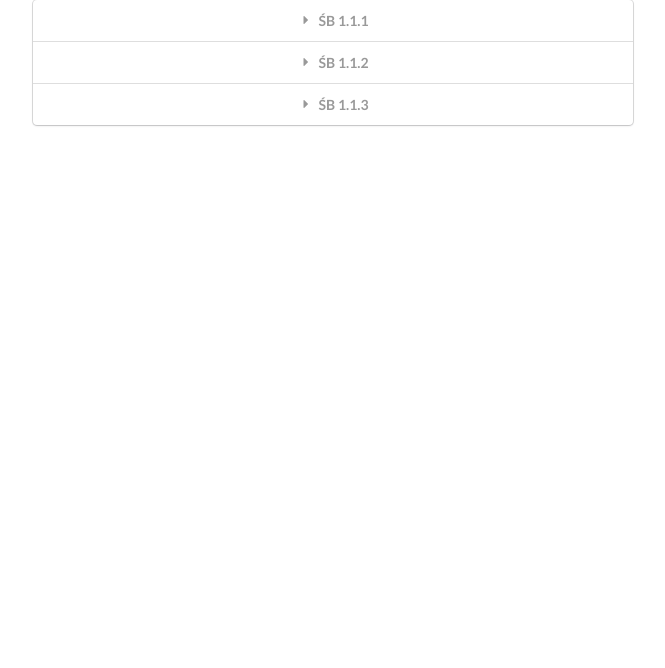
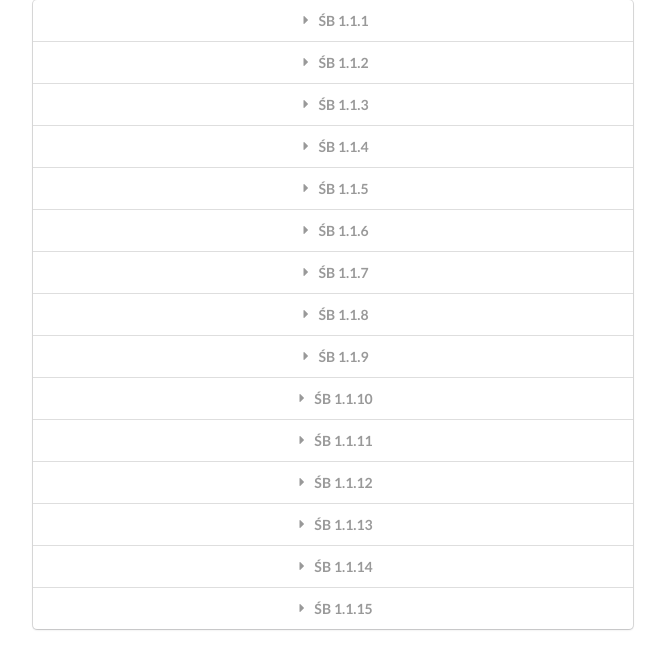
Before and after one commit to yunusparvezkhan/widget-app, a React (Create React App) app: page / in a window 1280 px wide. Shown: the top 668 px of the page, without its empty margins (307-972 px from the left). Built offline with nearby package versions, Linux system fonts and the light colour scheme.

Commit message:
added some more data

```diff
--- a/src/App.js
+++ b/src/App.js
@@ -2,7 +2,6 @@ import React from "react";
 import Accordion from "./components/accordion";
 
 const App = () => {
-
 
   const items = [
     {
@@ -26,6 +25,67 @@ const App = () => {
       शुकमुखादमृतद्रवसंयुतम् ।
       पिबत भागवतं रसमालयं
       मुहुरहो रसिका भुवि भावुका: ॥ ३ ॥`
+    },
+    {
+      title: "ŚB 1.1.4",
+      content: `नैमिषेऽनिमिषक्षेत्रे ऋषय: शौनकादय: ।
+      सत्रं स्वर्गायलोकाय सहस्रसममासत ॥ ४ ॥`
+    },
+    {
+      title: "ŚB 1.1.5",
+      content: `त एकदा तु मुनय: प्रातर्हुतहुताग्नय: ।
+      सत्कृतं सूतमासीनं पप्रच्छुरिदमादरात् ॥ ५ ॥`
+    },
+    {
+      title: "ŚB 1.1.6",
+      content: `त्वया खलु पुराणानि सेतिहासानि चानघ ।
+      आख्यातान्यप्यधीतानि धर्मशास्त्राणि यान्युत ॥ ६ ॥`
+    },
+    {
+      title: "ŚB 1.1.7",
+      content: `यानि वेदविदां श्रेष्ठो भगवान् बादरायण: ।
+      अन्ये च मुनय: सूत परावरविदो विदु: ॥ ७ ॥`
+    },
+    {
+      title: "ŚB 1.1.8",
+      content: `वेत्थ त्वं सौम्य तत्सर्वं तत्त्वतस्तदनुग्रहात् ।
+      ब्रूयु: स्‍निग्धस्य शिष्यस्य गुरवो गुह्यमप्युत ॥ ८ ॥`
+    },
+    {
+      title: "ŚB 1.1.9",
+      content: `तत्र तत्राञ्जसायुष्मन् भवता यद्विनिश्चितम् ।
+      पुंसामेकान्तत: श्रेयस्तन्न: शंसितुमर्हसि ॥ ९ ॥`
+    },
+    {
+      title: "ŚB 1.1.10",
+      content: `प्रायेणाल्पायुष: सभ्य कलावस्मिन् युगे जना: ।
+      मन्दा: सुमन्दमतयो मन्दभाग्या ह्युपद्रुता: ॥ १० ॥`
+    },
+    {
+      title: "ŚB 1.1.11",
+      content: `भूरीणि भूरिकर्माणि श्रोतव्यानि विभागश: ।
+      अत: साधोऽत्र यत्सारं समुद्‍धृत्य मनीषया ।
+      ब्रूहि भद्रायभूतानां येनात्मा सुप्रसीदति ॥ ११ ॥`
+    },
+    {
+      title: "ŚB 1.1.12",
+      content: `सूत जानासि भद्रं ते भगवान् सात्वतां पति: ।
+      देवक्यां वसुदेवस्य जातो यस्य चिकीर्षया ॥ १२ ॥`
+    },
+    {
+      title: "ŚB 1.1.13",
+      content: `तन्न: शुश्रूषमाणानामर्हस्यङ्गानुवर्णितुम् ।
+      यस्यावतारो भूतानां क्षेमाय च भवाय च ॥ १३ ॥`
+    },
+    {
+      title: "ŚB 1.1.14",
+      content: `आपन्न: संसृतिं घोरां यन्नाम विवशो गृणन् ।
+      तत: सद्यो विमुच्येत यद्ब‍िभेति स्वयं भयम् ॥ १४ ॥`
+    },
+    {
+      title: "ŚB 1.1.15",
+      content: `यत्पादसंश्रया: सूत मुनय: प्रशमायना: ।
+      सद्य: पुनन्त्युपस्पृष्टा: स्वर्धुन्यापोऽनुसेवया ॥ १५ ॥`
     }
   ]
 
```
